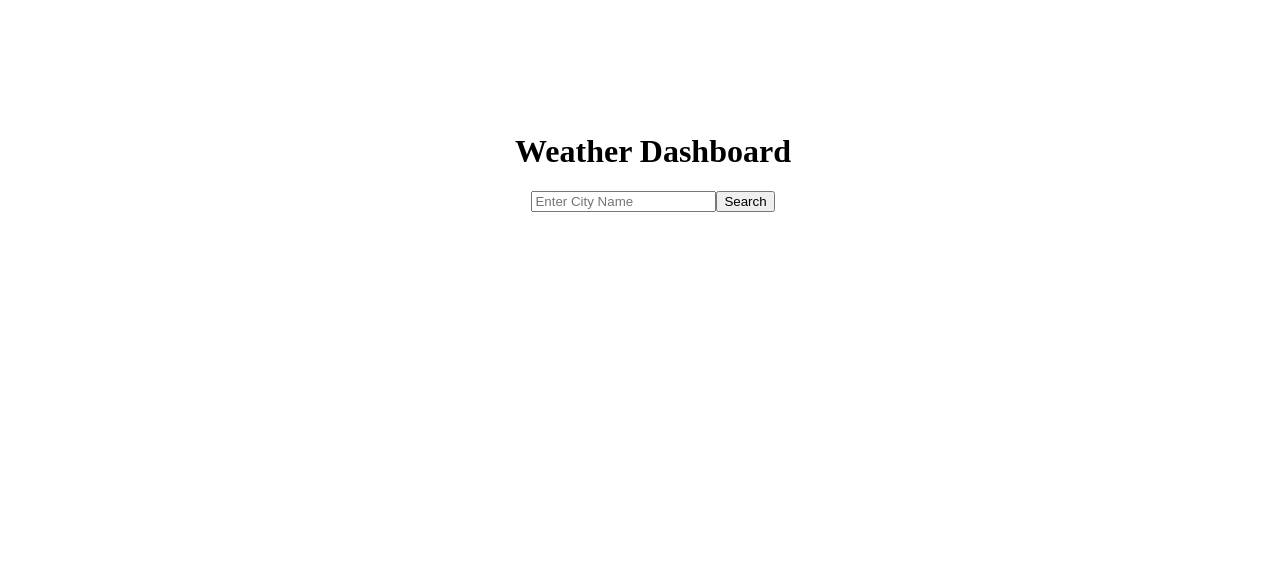
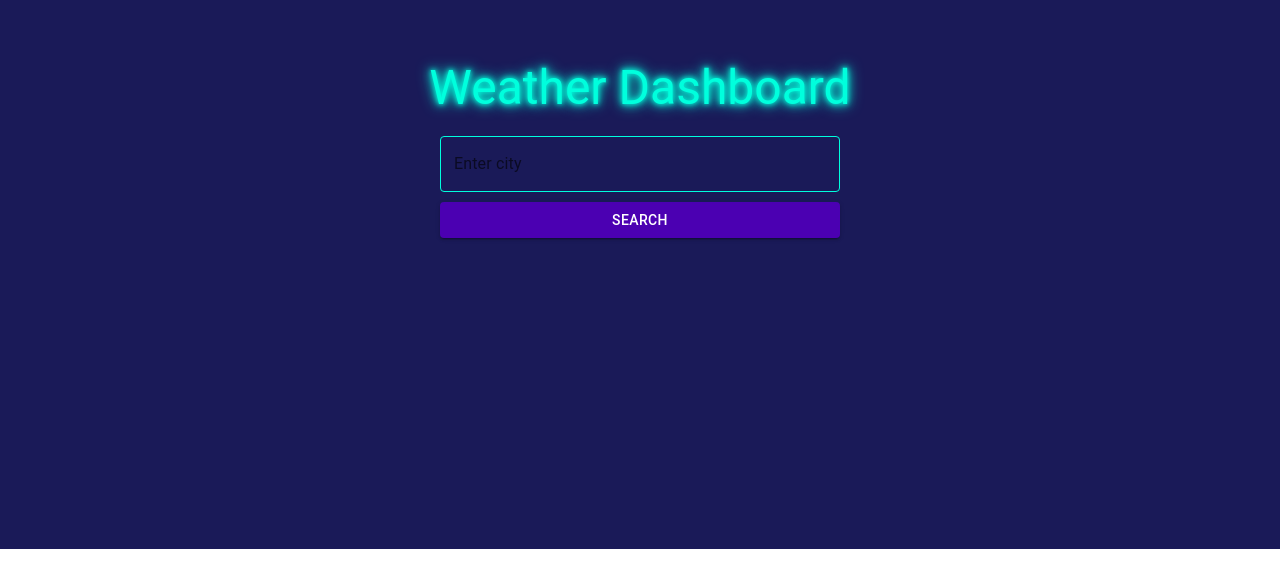
Before and after one commit to GDMontsho/Weather-Dashboard, a React (Vite) app: page / in a window 1280 px wide. Shown: the part 251-826 px from the top of the page. After the commit the page ends 800 px from the top, so only its background shows below. Built offline with nearby package versions, Linux system fonts and the light colour scheme.

Commit message:
update and finalise styling

```diff
--- /dev/null
+++ b/src/App.css
@@ -0,0 +1,5 @@
+* {
+  margin: 0;
+  padding: 0;
+  box-sizing: border-box;
+}
--- a/src/App.tsx
+++ b/src/App.tsx
@@ -1,4 +1,5 @@
 import WeatherDashboard from "./WeatherDashboard";
+import "./App.css";
 
 const App = () => {
   return (
--- a/src/WeatherDashboard.tsx
+++ b/src/WeatherDashboard.tsx
@@ -1,15 +1,26 @@
 import { useState } from "react";
+import {
+  Button,
+  TextField,
+  Typography,
+  CircularProgress,
+  Box,
+} from "@mui/material";
 import { fetchWeatherData } from "./weatherApi";
-import { Box } from "@mui/material";
+
+const getWeatherBackgroundStyle = () => {
+  return {
+    background: "#1A1A58",
+    backgroundSize: "cover",
+  };
+};
 
 const WeatherDashboard = () => {
-  //state for bringing data into our dashboard when user needs it
   const [city, setCity] = useState<string>("");
   const [weather, setWeather] = useState<any>(null);
   const [loading, setLoading] = useState<boolean>(false);
   const [error, setError] = useState<string | null>(null);
 
-  //function for user form submission
   const handleSearch = async (event: React.FormEvent) => {
     event.preventDefault();
 
@@ -26,42 +37,133 @@ const WeatherDashboard = () => {
     }
   };
 
+  const weatherStyle = getWeatherBackgroundStyle();
+
   return (
     <Box
       sx={{
+        ...weatherStyle,
         minHeight: "100vh",
-        minWidth: "100vw",
         display: "flex",
         flexDirection: "column",
+        alignItems: "center",
         justifyContent: "center",
-        alignItems: "center",
-        textAlign: "center",
-        padding: "5px",
+        padding: "20px",
+        color: "#00FFDD",
+        backgroundSize: "cover",
       }}
     >
-      {/*Dashboard header*/}
-      <h1>Weather Dashboard</h1>
-      {/*form for submiting user searches*/}
-      <form onSubmit={handleSearch}>
-        <input
-          type="text"
-          placeholder="Enter City Name"
+      <Typography
+        variant="h3"
+        sx={{
+          marginBottom: "20px",
+          textAlign: "center",
+          textShadow: "0 0 5px #00FFDD, 0 0 10px #00FFDD, 0 0 15px #00FFDD",
+        }}
+      >
+        Weather Dashboard
+      </Typography>
+
+      <form
+        onSubmit={handleSearch}
+        style={{ width: "100%", maxWidth: "400px" }}
+      >
+        <TextField
+          label="Enter city"
+          variant="outlined"
+          fullWidth
           value={city}
           onChange={(e) => setCity(e.target.value)}
+          sx={{
+            marginBottom: "10px",
+            input: {
+              color: "#fff",
+            },
+            fieldset: {
+              borderColor: "#00FFDD",
+            },
+          }}
         />
-        <button type="submit" disabled={loading}>
-          {loading ? "Loading..." : "Search"}
-        </button>
+        <Button
+          type="submit"
+          variant="contained"
+          color="primary"
+          fullWidth
+          disabled={loading}
+          sx={{
+            backgroundColor: "#4b00b2",
+            "&:hover": { backgroundColor: "#7C3AED" },
+          }}
+        >
+          {loading ? <CircularProgress size={24} color="inherit" /> : "Search"}
+        </Button>
       </form>
-      {error && <p>{error}</p>}
+
+      {error && (
+        <Typography color="error" sx={{ marginTop: "20px", color: "#00FFDD" }}>
+          {error}
+        </Typography>
+      )}
+
       {weather && !error && (
-        <div>
-          <h2>{weather.name}</h2>
-          <p>{weather.weather[0].description}</p>
-          <p>Temperature: {weather.main.temp}°C</p>
-          <p>Humidity: {weather.main.humidity}%</p>
-          <p>Wind Speed: {weather.wind.speed} m/s</p>
-        </div>
+        <Box
+          sx={{
+            backgroundColor: "#ffffff",
+            padding: "20px",
+            borderRadius: "8px",
+            boxShadow: "0 1px 5px rgba(0,0,0,0.1)",
+            marginTop: "20px",
+            width: "80%",
+            maxWidth: "400px",
+            textAlign: "center",
+            background: "rgba(255, 255, 255, 0.8)",
+          }}
+        >
+          <Typography variant="h5" sx={{ color: "#333" }}>
+            {weather.name}
+          </Typography>
+          <Typography variant="body1" sx={{ color: "#333" }}>
+            {weather.weather[0].description}
+          </Typography>
+          <Typography variant="body1" sx={{ color: "#333" }}>
+            Temperature: {weather.main.temp}°C
+          </Typography>
+          <Typography variant="body1" sx={{ color: "#333" }}>
+            Humidity: {weather.main.humidity}%
+          </Typography>
+          <Typography variant="body1" sx={{ color: "#333" }}>
+            Wind Speed: {weather.wind.speed} m/s
+          </Typography>
+
+          {weather.weather[0].description.includes("clear") && (
+            <img
+              src="https://img.icons8.com/ios/452/sun.png"
+              alt="Sun"
+              width={80}
+            />
+          )}
+          {weather.weather[0].description.includes("rain") && (
+            <img
+              src="https://img.icons8.com/ios/452/rain.png"
+              alt="Rain"
+              width={80}
+            />
+          )}
+          {weather.weather[0].description.includes("clouds") && (
+            <img
+              src="https://img.icons8.com/ios/452/cloud.png"
+              alt="Clouds"
+              width={80}
+            />
+          )}
+          {weather.weather[0].description.includes("snow") && (
+            <img
+              src="https://img.icons8.com/ios/452/snow.png"
+              alt="Snow"
+              width={80}
+            />
+          )}
+        </Box>
       )}
     </Box>
   );
```
